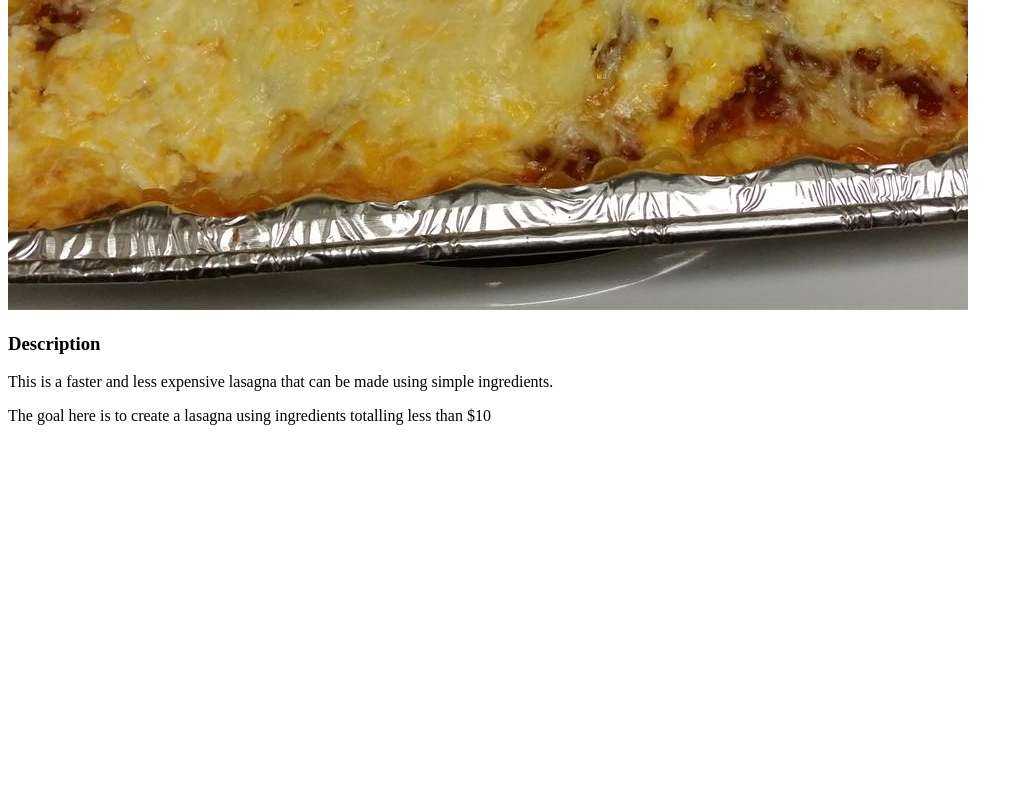
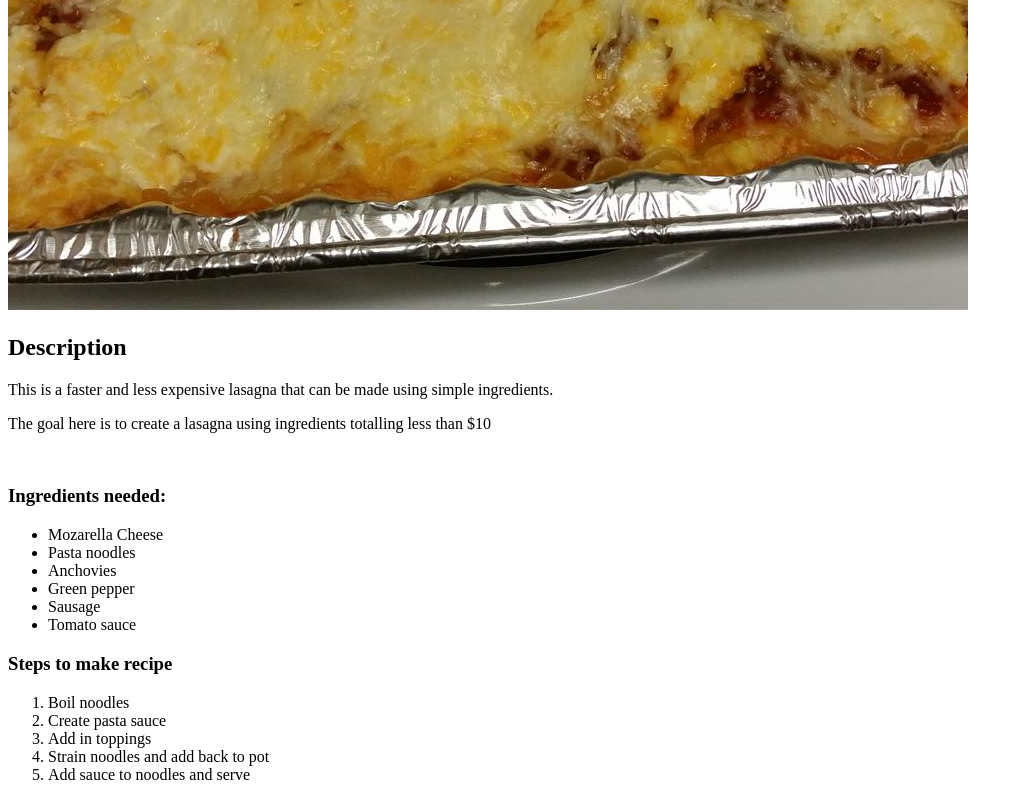
Before and after one commit to CeelicH/odin-recipes, a plain HTML site: page recipes/lasagna.html in a window 1280 px wide. Shown: the part 730-1530 px from the top of the page, without its empty margins (0-1023 px from the left). Before the commit the page ends 1171 px from the top, so only its background shows below. Drawn offline with Linux system fonts and the light colour scheme.

Commit message:
Added descriptors and recipe to lasagna page

```diff
--- a/recipes/lasagna.html
+++ b/recipes/lasagna.html
@@ -9,8 +9,25 @@
 <body>
     <h1>Lasagna Recipe</h1>
     <img src="/images/lasagna.jpeg"><br>
-    <h3>Description</h3>
+    <h2>Description</h2>
     <p>This is a faster and less expensive lasagna that can be made using simple ingredients.</p>
-    <p>The goal here is to create a lasagna using ingredients totalling less than $10</p>
+    <p>The goal here is to create a lasagna using ingredients totalling less than $10</p><br>
+    <h3>Ingredients needed:</h3>
+    <ul>
+        <li>Mozarella Cheese</li>
+        <li>Pasta noodles</li>
+        <li>Anchovies</li>
+        <li>Green pepper</li>
+        <li>Sausage</li>
+        <li>Tomato sauce</li>
+    </ul>
+    <h3>Steps to make recipe</h3>
+    <ol>
+        <li>Boil noodles</li>
+        <li>Create pasta sauce</li>
+        <li>Add in toppings</li>
+        <li>Strain noodles and add back to pot</li>
+        <li>Add sauce to noodles and serve</li>
+    </ol>
 </body>
 </html>
```
